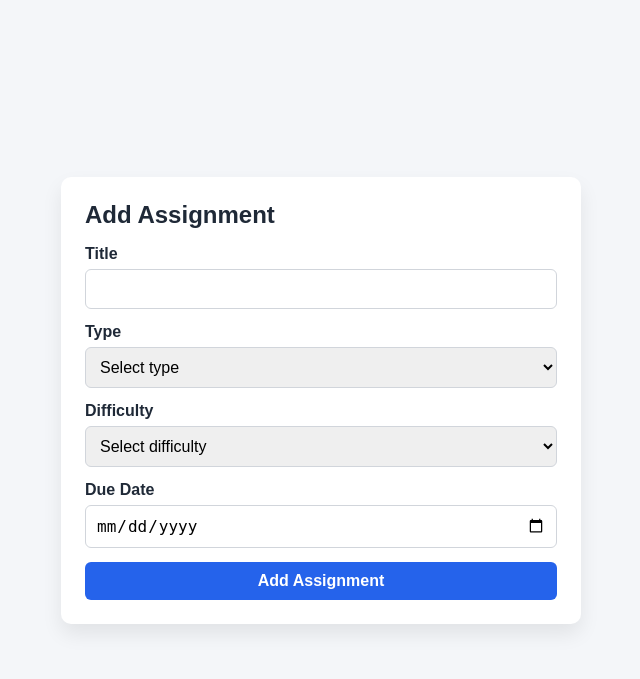
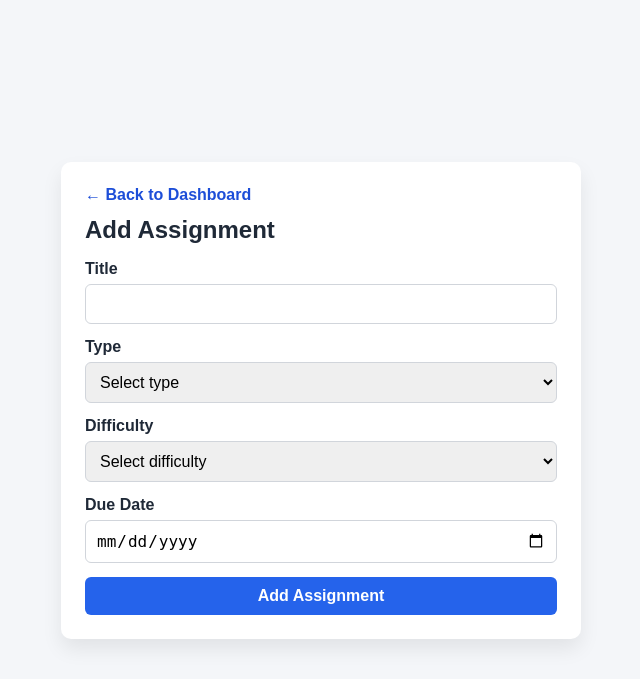
Before and after one commit to wafaa-13/student-planner-dashboard, a PHP site: page /add_assignment.php in a window 1280 px wide. Shown: the top 679 px of the page, without its empty margins (319-959 px from the left). Run offline with PHP 8.4, Linux system fonts and the light colour scheme.

Commit message:
Add top back links to assignment and GPA pages

```diff
--- a/assets/css/style.css
+++ b/assets/css/style.css
@@ -239,3 +239,16 @@ button:hover {
     border-radius: 8px;
     background-color: #ffffff;
 }
+
+/* Simple top navigation back link */
+.top-back-link {
+    display: inline-block;
+    margin-bottom: 12px;
+    color: #1d4ed8;
+    font-weight: 600;
+    text-decoration: none;
+}
+
+.top-back-link:hover {
+    text-decoration: underline;
+}
--- a/public/add_assignment.php
+++ b/public/add_assignment.php
@@ -69,6 +69,8 @@ require_once '../includes/header.php';
 
 <div class="page-wrapper">
     <div class="form-card">
+        <!-- Navigation only: this link changes page, not database data -->
+        <a class="top-back-link" href="dashboard.php">← Back to Dashboard</a>
         <h1>Add Assignment</h1>
 
         <?php if ($successMessage !== ''): ?>
--- a/public/add_class.php
+++ b/public/add_class.php
@@ -38,6 +38,8 @@ require_once '../includes/header.php';
 
 <div class="page-wrapper">
     <div class="form-card">
+        <!-- Navigation only: this link changes page, not database data -->
+        <a class="top-back-link" href="gpa.php">← Back to GPA</a>
         <h1>Add Class</h1>
 
         <?php if ($successMessage !== ''): ?>
--- a/public/add_grade.php
+++ b/public/add_grade.php
@@ -72,6 +72,8 @@ require_once '../includes/header.php';
 
 <div class="page-wrapper">
     <div class="form-card">
+        <!-- Navigation only: this link changes page, not database data -->
+        <a class="top-back-link" href="gpa.php">← Back to GPA</a>
         <h1>Add Grade</h1>
 
         <?php if ($successMessage !== ''): ?>
--- a/public/edit_assignment.php
+++ b/public/edit_assignment.php
@@ -110,6 +110,8 @@ require_once '../includes/header.php';
 
 <div class="page-wrapper">
     <div class="form-card">
+        <!-- Navigation only: this link changes page, not database data -->
+        <a class="top-back-link" href="dashboard.php">← Back to Dashboard</a>
         <h1>Edit Assignment</h1>
 
         <?php if ($successMessage !== ''): ?>
--- a/public/gpa.php
+++ b/public/gpa.php
@@ -44,6 +44,8 @@ require_once '../includes/header.php';
 
 <div class="page-wrapper">
     <div class="dashboard-card">
+        <!-- Navigation only: this link changes page, not database data -->
+        <a class="top-back-link" href="gpa.php">← Back to GPA</a>
         <h1>GPA Calculator</h1>
 
         <div class="gpa-explain-box">
```
